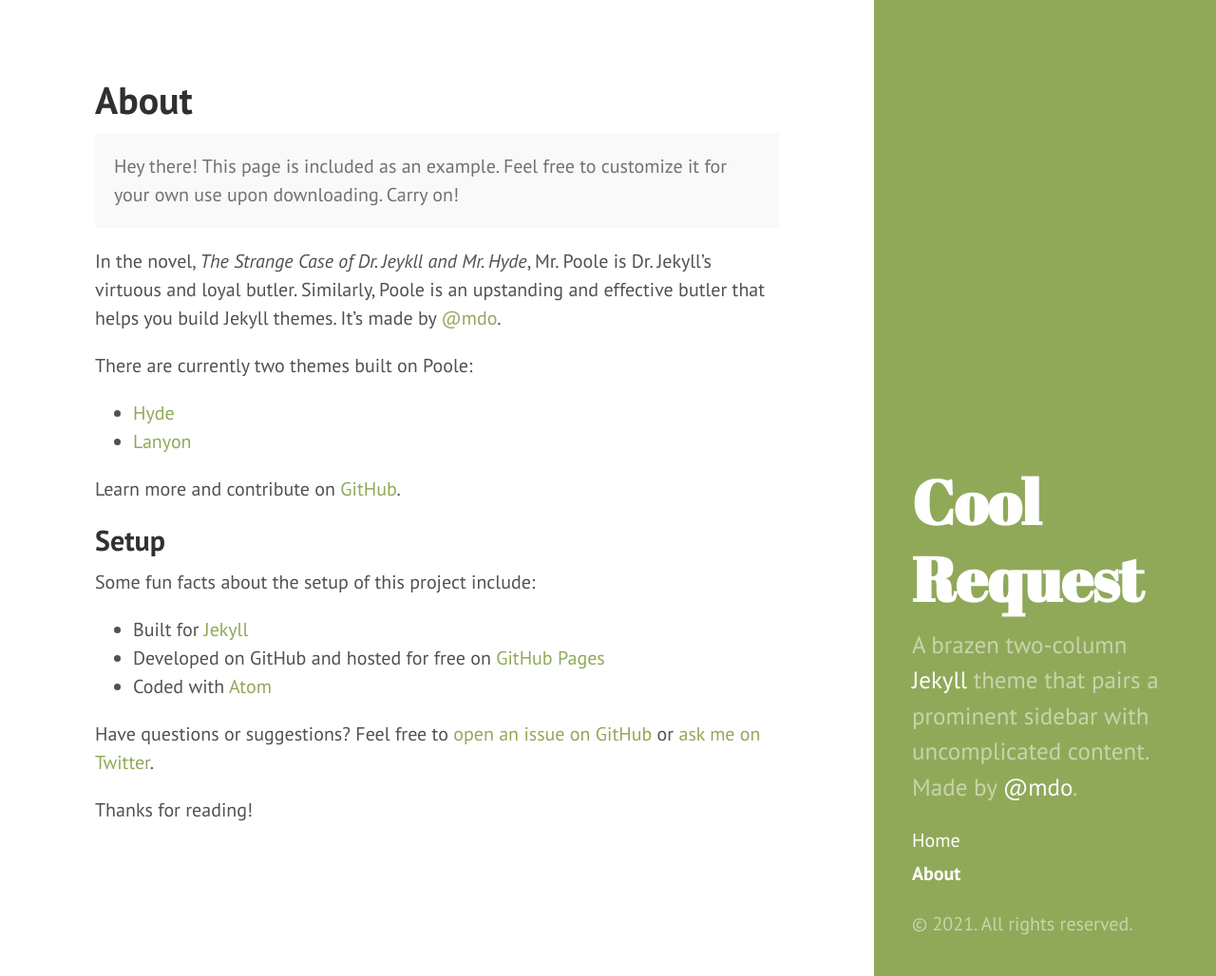
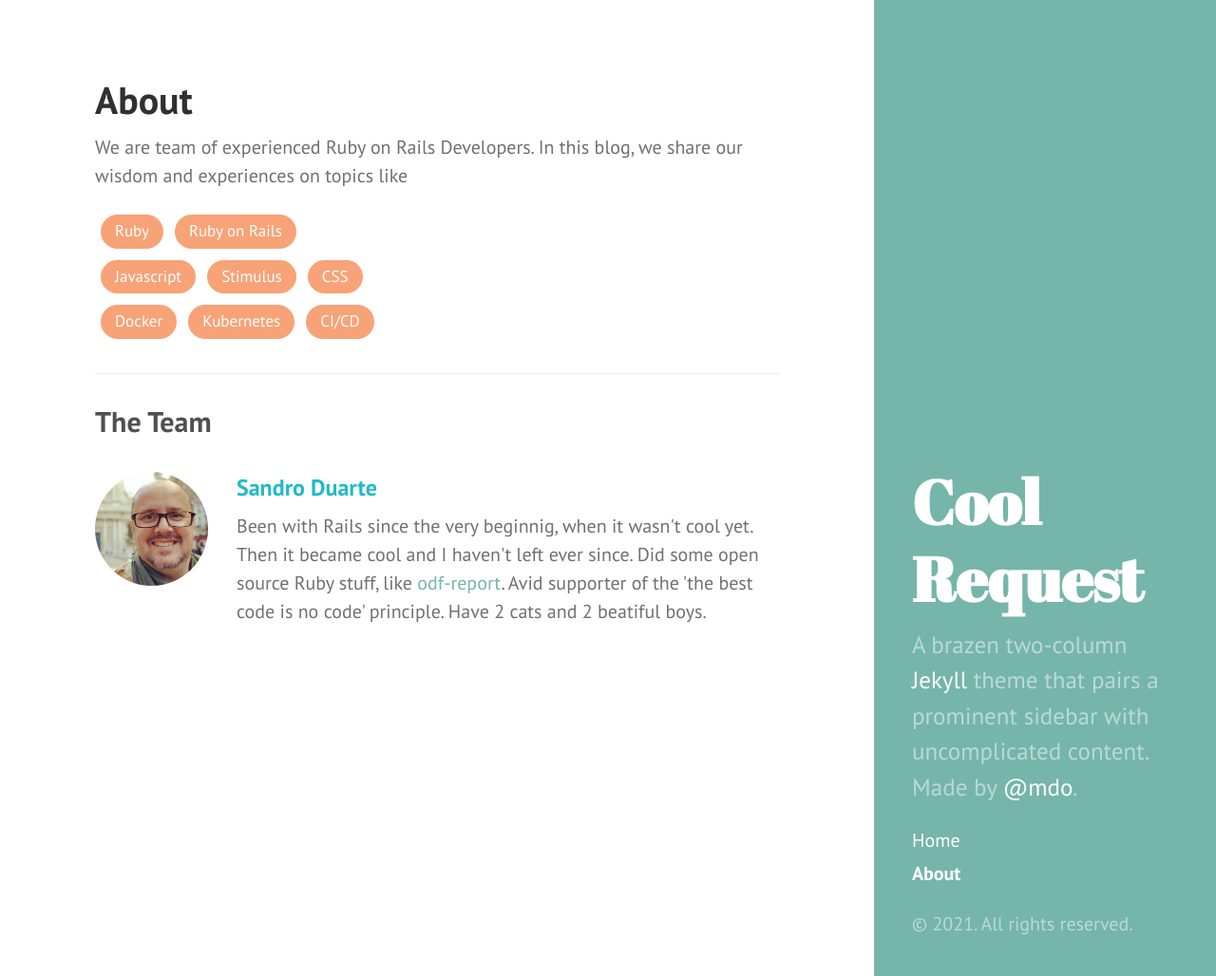
Before and after one commit to CoolRequest/coolrequest.github.io, a Jekyll site: the page built from about.html, in a window 1280 px wide and 1028 px high. Shown: the whole window at 95% size. Built offline with Jekyll 4.4.1, drawn with Linux system fonts in a browser that asks for light colours.

Commit message:
about page

```diff
--- a/_includes/head.html
+++ b/_includes/head.html
@@ -14,6 +14,7 @@
   <link rel="stylesheet" href="{{ 'public/css/poole.css' | absolute_url }}">
   <link rel="stylesheet" href="{{ 'public/css/syntax.css' | absolute_url }}">
   <link rel="stylesheet" href="{{ 'public/css/hyde.css' | absolute_url }}">
+  <link rel="stylesheet" href="{{ 'public/css/main.css' | absolute_url }}">
   <link rel="stylesheet" href="http://fonts.googleapis.com/css?family=PT+Sans:400,400italic,700|Abril+Fatface">
 
   <link rel="apple-touch-icon-precomposed" sizes="144x144" href="{{ 'public/apple-touch-icon-144-precomposed.png' | absolute_url }}">
--- a/_layouts/default.html
+++ b/_layouts/default.html
@@ -3,7 +3,7 @@
 
   {% include head.html %}
 
-  <body class="theme-base-0b layout-reverse">
+  <body class="theme-base-0c layout-reverse">
 
     {% include sidebar.html %}
 
--- /dev/null
+++ b/about.html
@@ -0,0 +1,23 @@
+---
+layout: page
+title: About
+---
+
+<p>We are team of experienced Ruby on Rails Developers. In this blog, we share our wisdom and experiences on topics like</p>
+
+<span class="badge">Ruby</span><span class="badge">Ruby on Rails</span>
+<br>
+<span class="badge">Javascript</span><span class="badge">Stimulus</span><span class="badge">CSS</span>
+<br>
+<span class="badge">Docker</span><span class="badge">Kubernetes</span><span class="badge">CI/CD</span>
+
+<hr>
+<h2>The Team</h2>
+
+<div class="bio">
+  <image src="public/images/sandro_thumb.jpg"/>
+  <div class="info">
+    <h4>Sandro Duarte</h4>
+    Been with Rails since the very beginnig, when it wasn't cool yet. Then it became cool and I haven't left ever since. Did some open source Ruby stuff, like <a href="https://github.com/sandrods/odf-report" target="github">odf-report</a>. Avid supporter of the 'the best code is no code' principle. Have 2 cats and 2 beatiful boys.
+  </div>
+</div>
--- a/about.md
+++ /dev/null
@@ -1,29 +0,0 @@
----
-layout: page
-title: About
----
-
-<p class="message">
-  Hey there! This page is included as an example. Feel free to customize it for your own use upon downloading. Carry on!
-</p>
-
-In the novel, *The Strange Case of Dr. Jeykll and Mr. Hyde*, Mr. Poole is Dr. Jekyll's virtuous and loyal butler. Similarly, Poole is an upstanding and effective butler that helps you build Jekyll themes. It's made by [@mdo](https://twitter.com/mdo).
-
-There are currently two themes built on Poole:
-
-* [Hyde](https://hyde.getpoole.com)
-* [Lanyon](https://lanyon.getpoole.com)
-
-Learn more and contribute on [GitHub](https://github.com/poole).
-
-## Setup
-
-Some fun facts about the setup of this project include:
-
-* Built for [Jekyll](https://jekyllrb.com)
-* Developed on GitHub and hosted for free on [GitHub Pages](https://pages.github.com)
-* Coded with [Atom](https://atom.io)
-
-Have questions or suggestions? Feel free to [open an issue on GitHub](https://github.com/poole/issues/new) or [ask me on Twitter](https://twitter.com/mdo).
-
-Thanks for reading!
--- /dev/null
+++ b/public/css/main.css
@@ -0,0 +1,32 @@
+:root {
+  --main-color: hsl(184, 73%, 45%);
+  --accent-color: hsl(20, 90%, 72%);
+}
+.badge {
+  background-color: var(--accent-color);
+  color: #fff;
+  padding: 0.25rem 0.75rem;
+  border-radius: 1rem;
+  font-size: 85%;
+  margin: 0.3rem 0.3rem;
+  display: inline-block;
+}
+.bio {
+  margin-top: 1.75rem;
+  display: flex;
+}
+.bio img {
+  border-radius: 50%;
+  height: 6rem;
+  width: 6rem;
+  margin-right: 1.5rem;
+}
+.bio .info {
+    width: 100%;
+}
+.bio .info h4 {
+  font-size: 1.2rem;
+  font-weight: 600;
+  color: var(--main-color);
+  margin-top:0.1rem;
+}
--- a/public/css/poole.css
+++ b/public/css/poole.css
@@ -59,7 +59,7 @@
 }
 
 body {
-  color: #515151;
+  color: #707070;
   background-color: #fff;
   -webkit-text-size-adjust: 100%;
       -ms-text-size-adjust: 100%;
@@ -84,7 +84,7 @@
   margin-bottom: .5rem;
   font-weight: bold;
   line-height: 1.25;
-  color: #313131;
+  color: #505050;
   text-rendering: optimizeLegibility;
 }
 h1 {
```
Also changed, not shown: public/images/sandro.jpg (added), public/images/sandro_thumb.jpg (added).
